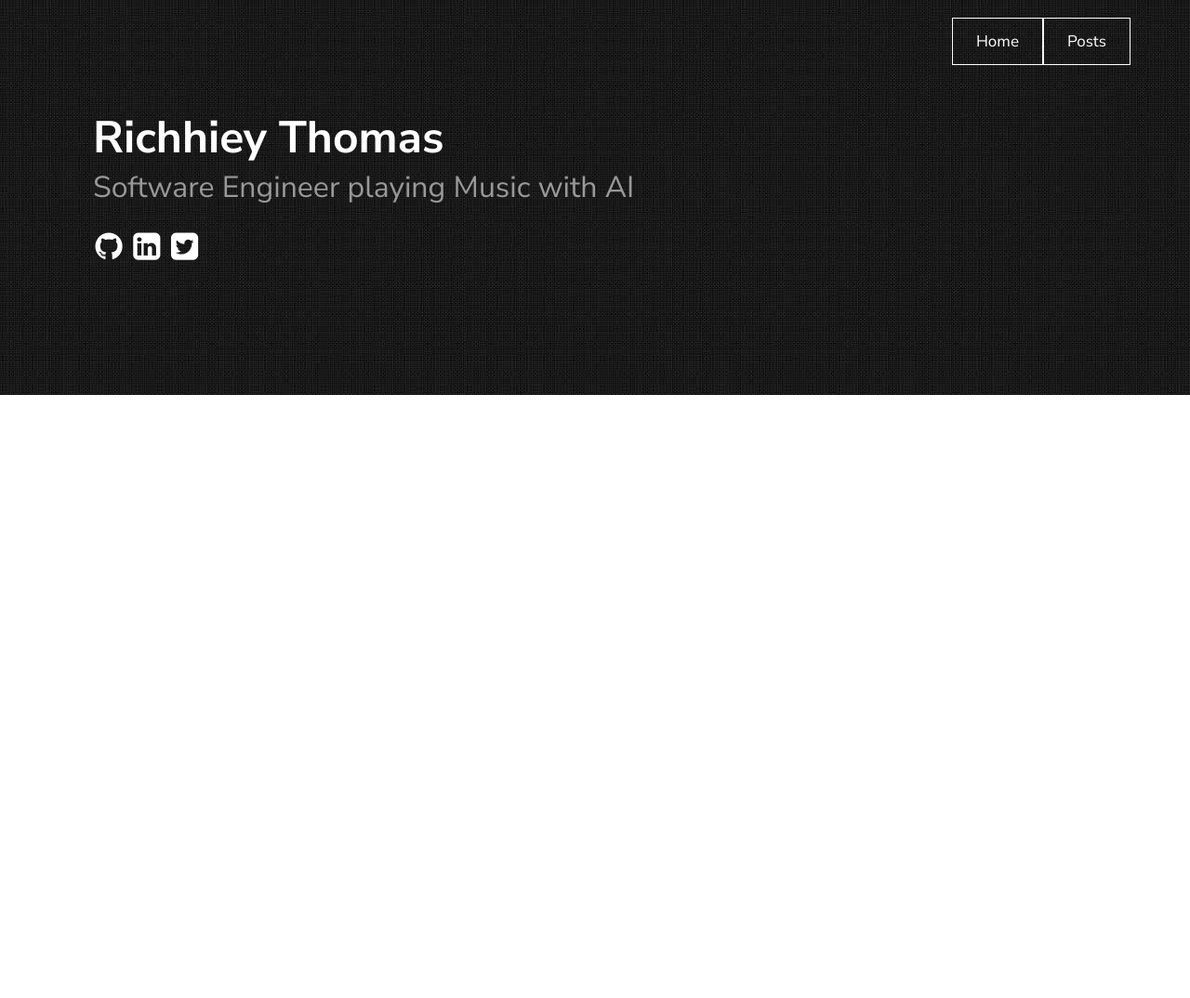
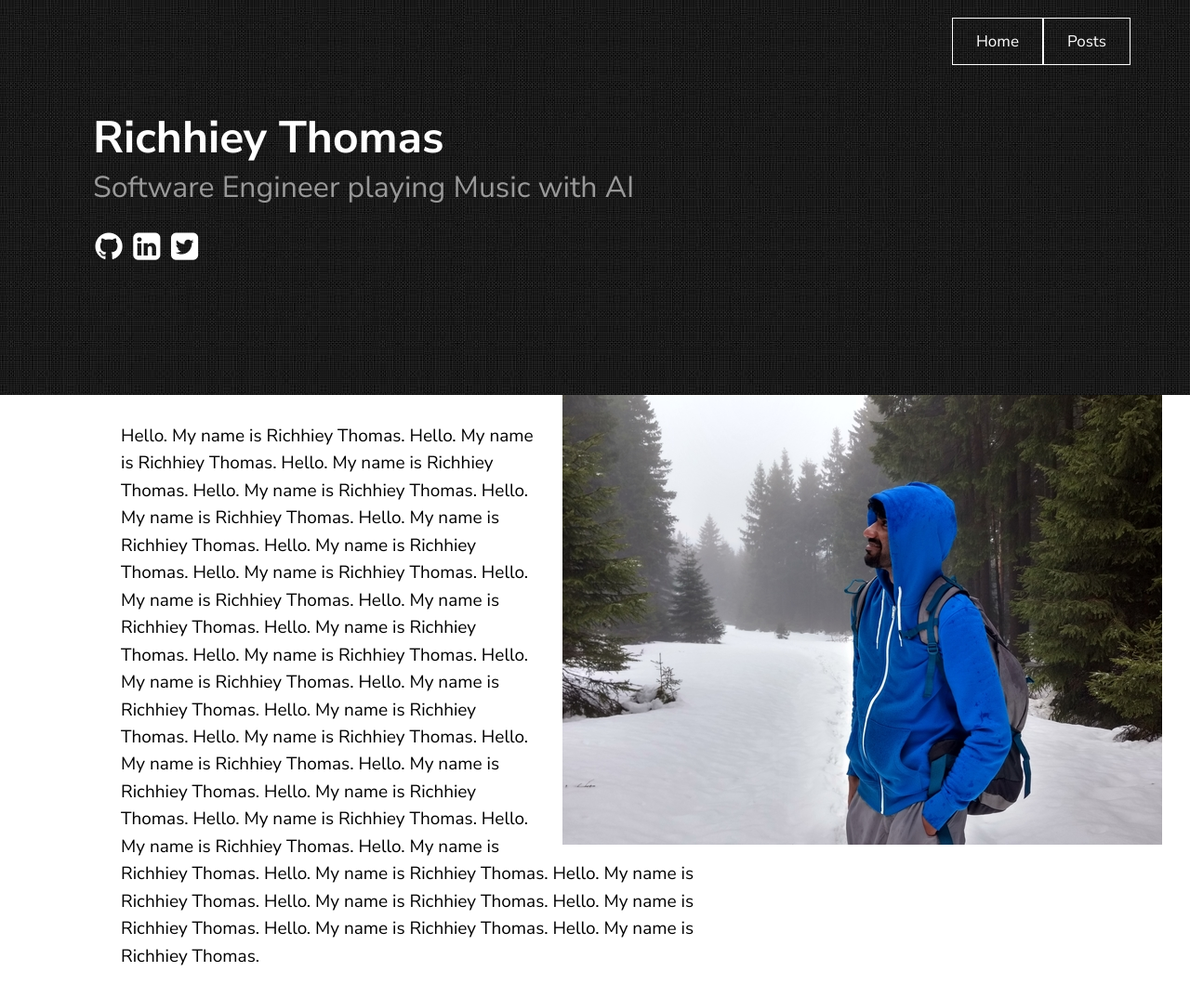
Before and after one commit to richhiey/richhiey.github.io, a Jekyll site: the page built from index.md, in a window 1280 px wide. Shown: the whole page at 93% size. Built offline with Jekyll 4.4.1, drawn with Linux system fonts in a browser that asks for light colours; before the commit the page ends 900 px from its top, so only the background shows below that.

Commit message:
Create home page

```diff
--- a/_layouts/home.html
+++ b/_layouts/home.html
@@ -1,3 +1,5 @@
 ---
 layout: home_page
 ---
+
+Hello. My name is Richhiey Thomas. Hello. My name is Richhiey Thomas. Hello. My name is Richhiey Thomas. Hello. My name is Richhiey Thomas. Hello. My name is Richhiey Thomas. Hello. My name is Richhiey Thomas. Hello. My name is Richhiey Thomas. Hello. My name is Richhiey Thomas. Hello. My name is Richhiey Thomas. Hello. My name is Richhiey Thomas. Hello. My name is Richhiey Thomas. Hello. My name is Richhiey Thomas. Hello. My name is Richhiey Thomas. Hello. My name is Richhiey Thomas. Hello. My name is Richhiey Thomas. Hello. My name is Richhiey Thomas. Hello. My name is Richhiey Thomas. Hello. My name is Richhiey Thomas. Hello. My name is Richhiey Thomas. Hello. My name is Richhiey Thomas. Hello. My name is Richhiey Thomas. Hello. My name is Richhiey Thomas. Hello. My name is Richhiey Thomas. Hello. My name is Richhiey Thomas. Hello. My name is Richhiey Thomas. Hello. My name is Richhiey Thomas. Hello. My name is Richhiey Thomas. Hello. My name is Richhiey Thomas.
--- a/_layouts/home_page.html
+++ b/_layouts/home_page.html
@@ -11,7 +11,8 @@
 		{%- include page_header.html -%}
 	</header>
 	<main>
-		<div class="container">
+		<img src="{{site.baseurl}}/assets/images/home/home_image.jpg" style="float:right;padding-left:30px;padding-right:30px">
+		<div class="container" style="padding:30px">
 			{{ content }}
 		</div>
 	</main>
```
Also changed, not shown: assets/images/home/home_image.jpg (added), index.md (line endings or trailing spaces).
